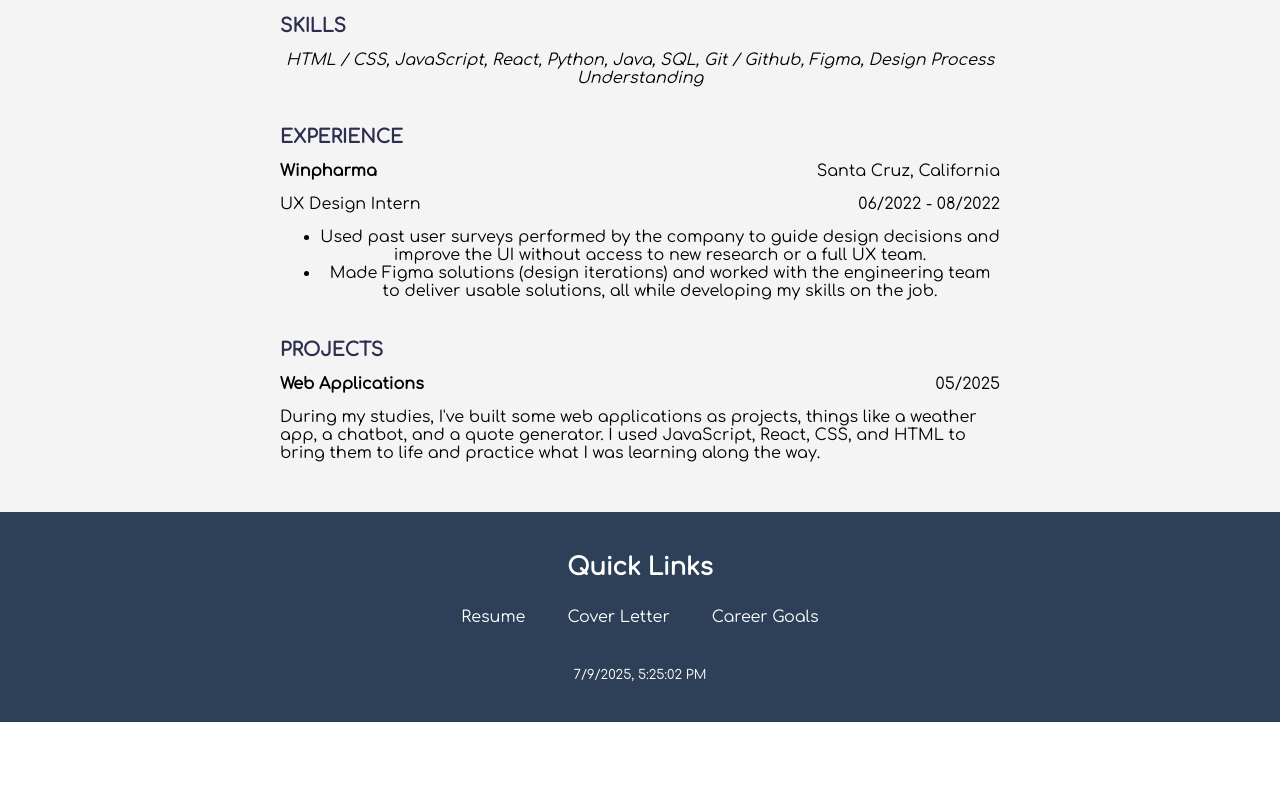
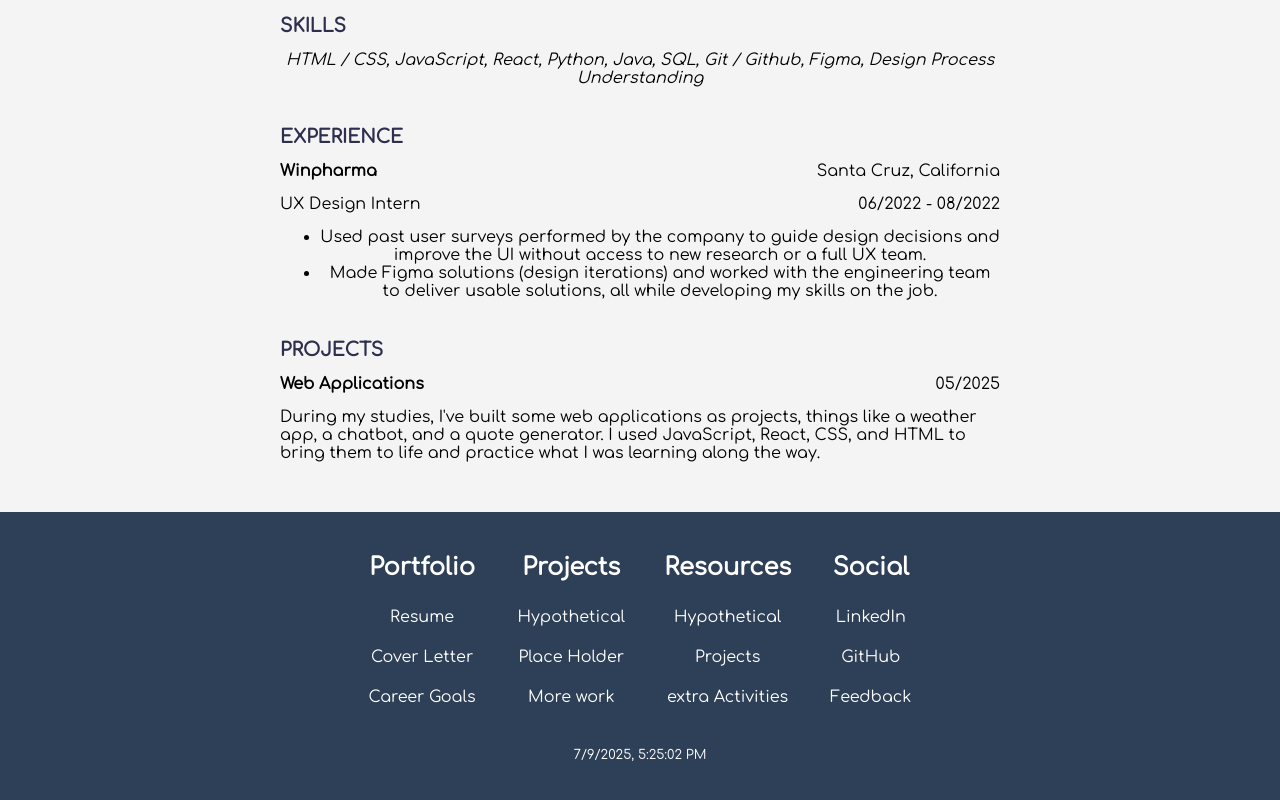
Before and after one commit to strejodv/Bookstore, a website: page index.html in a window 1280 px wide. Shown: the part 1634-2434 px from the top of the page. Before the commit the page ends 2356 px from the top, so only its background shows below. Drawn offline with Linux system fonts and the light colour scheme.

Commit message:
finished

```diff
--- a/index.html
+++ b/index.html
@@ -100,16 +100,33 @@
   <div class="footer-container">
     <div class="footer-table-wrapper">
       <table class="footer-section footer-nav">
+        <caption></caption>
         <thead>
           <tr>
-                  <th colspan="3">Quick Links</th>
+            <th>Portfolio</th>
+            <th>Projects</th>
+            <th>Resources</th>
+            <th>Social</th>
           </tr>
         </thead>
         <tbody>
           <tr>
             <td><a href="index.html">Resume</a></td>
+            <td><a href="#">Hypothetical</a></td>
+            <td><a href="#">Hypothetical</a></td>
+            <td><a href="#">LinkedIn</a></td>
+          </tr>
+          <tr>
             <td><a href="coverpage.html">Cover Letter</a></td>
+            <td><a href="#">Place Holder</a></td>
+            <td><a href="#">Projects</a></td>
+            <td><a href="#">GitHub</a></td>
+          </tr>
+          <tr>
             <td><a href="careerpage.html">Career Goals</a></td>
+            <td><a href="#">More work</a></td>
+            <td><a href="#">extra Activities</a></td>
+            <td><a href="#">Feedback</a></td>
           </tr>
         </tbody>
       </table>
@@ -120,6 +137,8 @@
   </div>
 </footer>
 
-    <script src="script.js"></script>
+
+    <script src="script.js">
+    </script>
 </body>
 </html>
--- a/script.js
+++ b/script.js
@@ -11,3 +11,5 @@ function todaysDateTime() {
 
 // DOM //
 document.addEventListener("DOMContentLoaded", todaysDateTime);
+
+console.log("Welcome to Stefano's Portfolio!");
--- a/styles.css
+++ b/styles.css
@@ -235,6 +235,19 @@ article h3 {
     color: #2e2e4e;
 }
 
+/* ID selector for the cover letter section */
+#cover-letter {
+    background-color: #f9f9f9;
+    border: 2px solid #e0e0e0;
+    padding: 20px;
+    border-radius: 10px;
+}
+
+/* Pseudo-class selector for nav links */
+.nav-links a:focus {
+    outline: 2px dashed #ffa500;
+    background-color: #ffffff30;
+}
 
 
 /* This is the CSS for the footer */
```
Also changed, not shown: careerpage.html (+1 -1 lines). Lines whose indentation alone changed are shown as unchanged.
